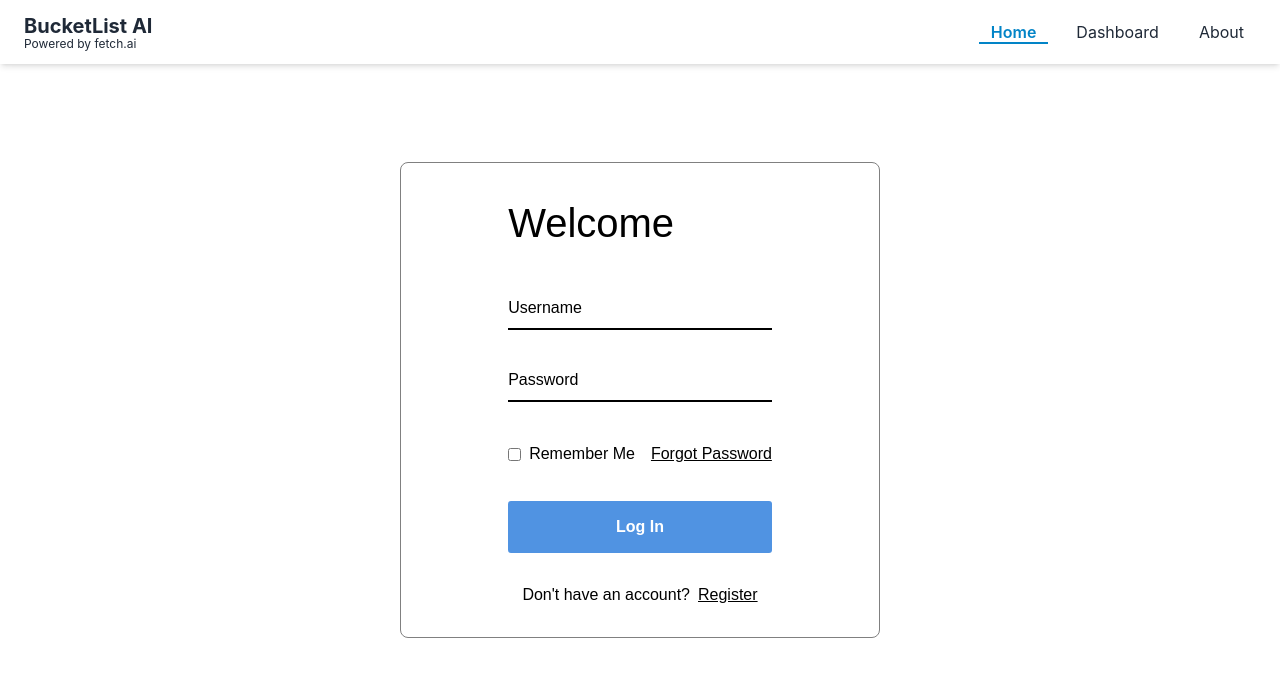
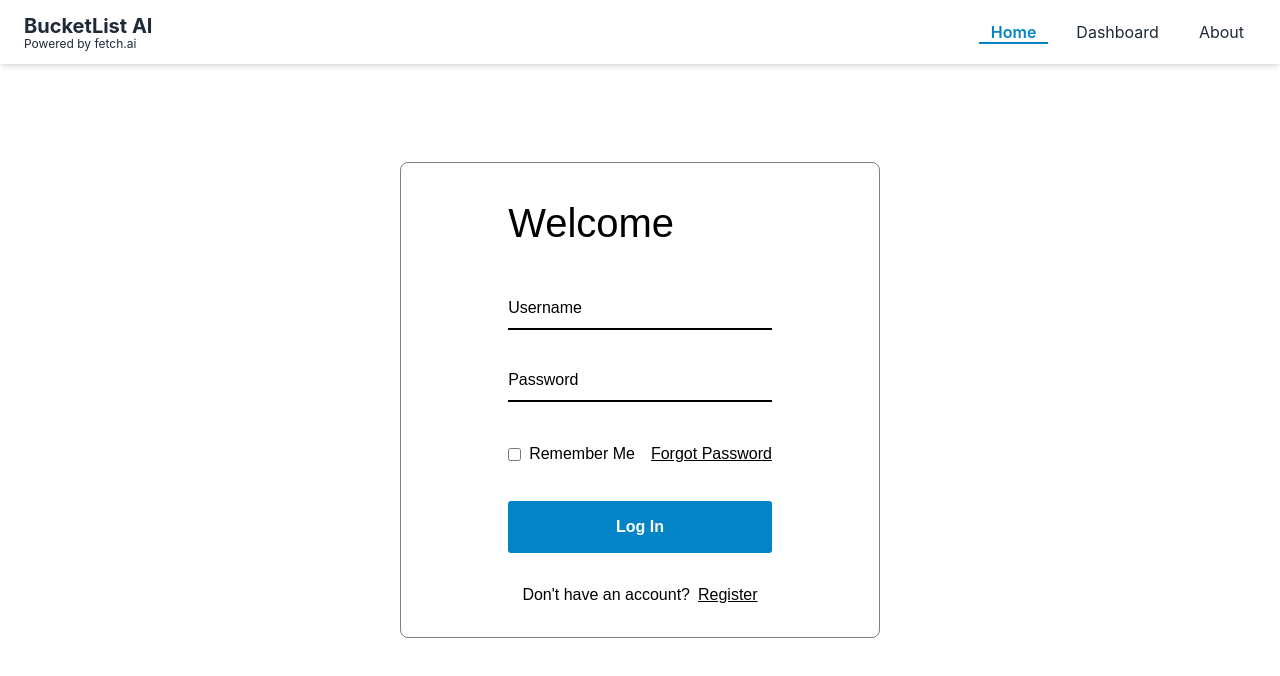
Before and after one commit to Uhhbay/BucketList-AI, a React (Create React App) app in the folder frontend/: page /login in a window 1280 px wide. Shown: the top 676 px of the page. Built offline with nearby package versions, Linux system fonts and the light colour scheme.

Commit message:
push this

```diff
--- a/frontend/src/pages/Login/Login.jsx
+++ b/frontend/src/pages/Login/Login.jsx
@@ -24,7 +24,7 @@ export default function Login() {
               </label>
               <a href="#">Forgot Password</a>
           </div>
-          <button type="submit" className='logButton'>Log In</button>
+          <button type="submit" className='logButton bg-sky-600 hover:bg-sky-400'>Log In</button>
           <div className="register">
             <p>
               Don't have an account?
```
